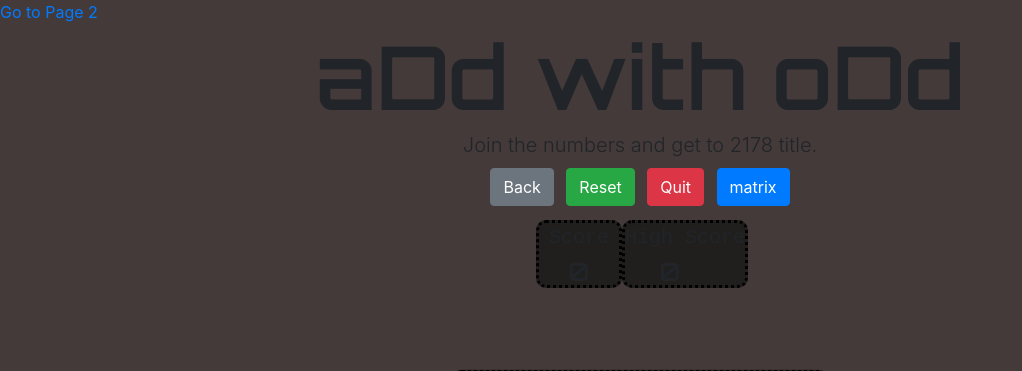
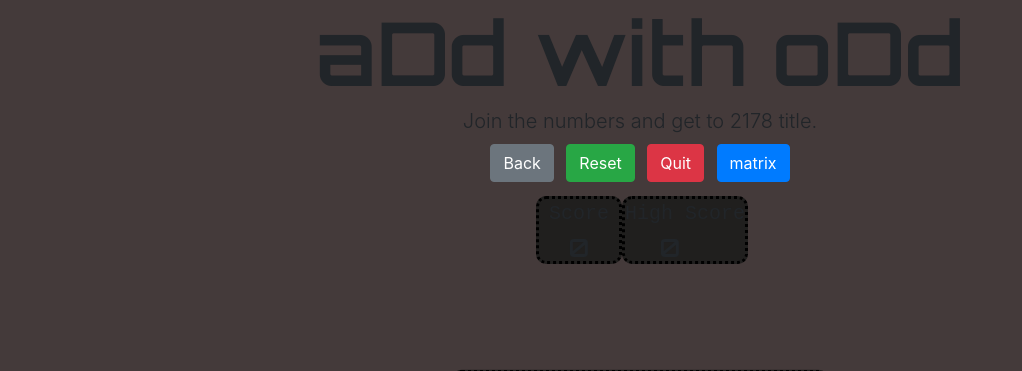
Before and after one commit to shruts1103/2048-m-inor, a Django app: page /index2/ in a window 1280 px wide. Shown: the top 371 px of the page, without its empty margins (0-1022 px from the left). Run offline with Django 3.2, Linux system fonts and the light colour scheme; some libraries are stand-ins or nearby versions.

Commit message:
Update index2.html

```diff
--- a/gamelogic/templates/index2.html
+++ b/gamelogic/templates/index2.html
@@ -25,8 +25,8 @@
 
 </head>
 <body >
-    <a href="index.html">Go to Page 2</a>
-
+<!--     <a href="index.html">Go to Page 2</a>
+ -->
     <class="text-center text-white">
     <div class="container text-center">
         <div class="container">
```
